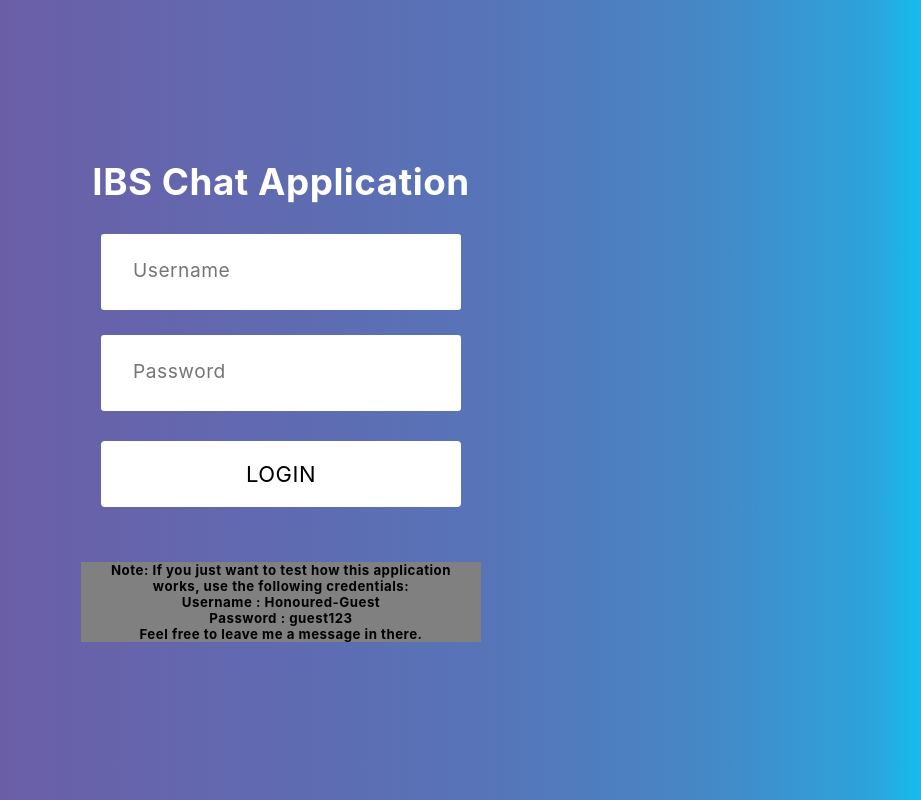
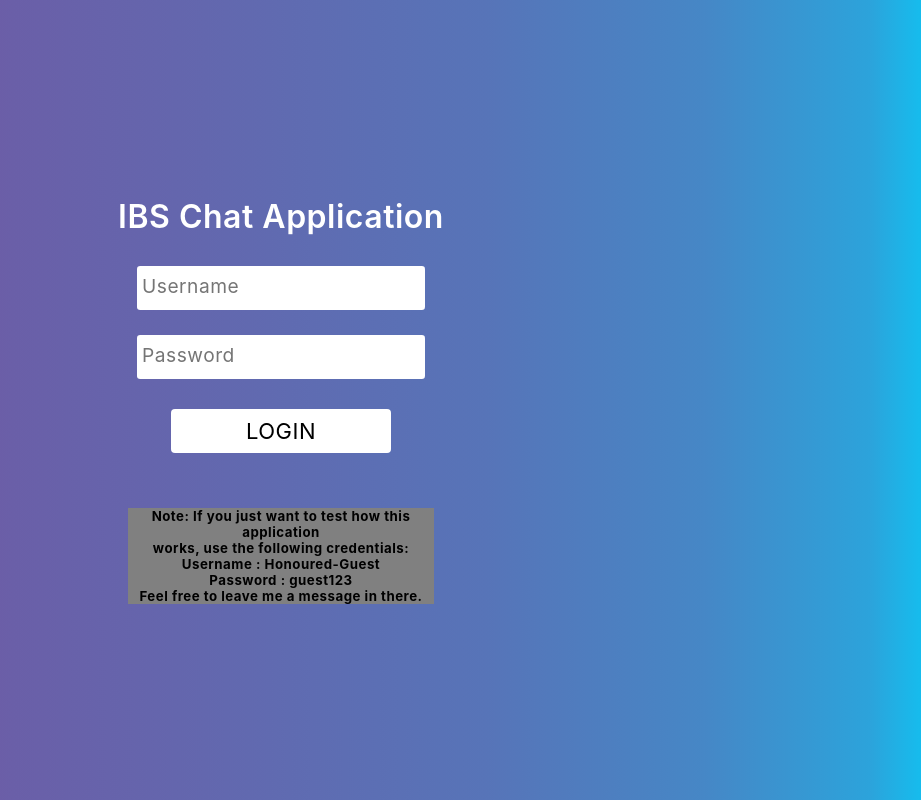
Before and after one commit to LehlohonoloMopeli/react-chap-application, a React (Create React App) app: page / in a window 1280 px wide. Shown: the whole page, without its empty margins (359-1280 px from the left). Built offline with nearby package versions, Linux system fonts and the light colour scheme.

Commit message:
updated login styling

```diff
--- a/src/components/LoginForm.css
+++ b/src/components/LoginForm.css
@@ -1,4 +1,33 @@
 .disclaimer {
     background-color: grey;
     margin-top: 50px;
+    width: 23em;
+    position: relative;
 }
+
+.input {
+    padding-top: 8px;
+    padding-bottom: 8px;
+    padding-left: 5px;
+    padding-right: 5px;
+    width: 15em;
+}
+
+.button {
+    padding: 0px;
+    width: 10em;
+    height: 2em;
+}
+
+.title {
+    padding: 0px;
+    font-weight: 600;
+    font-size: 2em;
+}
+
+.form {
+    position: absolute;
+    display: flex;
+    flex-direction: column;
+    align-items: center;
+}
```
Also changed, not shown: 1 other file (tests, documents, lock files or other folders).
